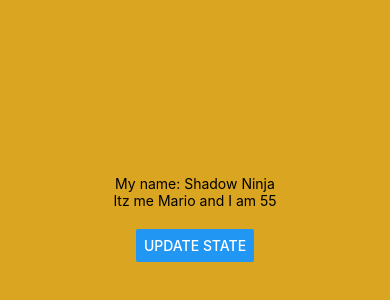
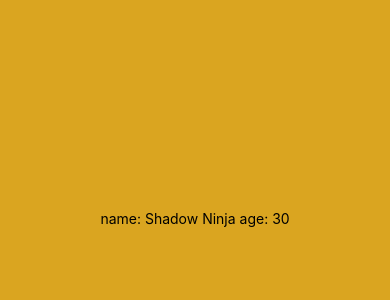
Before and after one commit to udaymondal/RN_NN-ToDoToDo, a React Native app: screen / in a window 390 px wide. Shown: the part 204-504 px from the top of the page. Built offline with nearby package versions, Linux system fonts and the light colour scheme.

Commit message:
text-input

```diff
--- a/App.js
+++ b/App.js
@@ -1,22 +1,15 @@
 import React, { useState } from 'react';
-import { Button, StyleSheet, Text, View } from 'react-native';
+import { StyleSheet, Text, View } from 'react-native';
 
 export default function App() {
   const [name, setName] = useState('Shadow Ninja');
-  const [person, setPerson] = useState({name: "Mario", age: 55})
-
-  const clickHandler = () =>{
-    setName('Test No yesterday');
-    setPerson({name: 'Luigi', age: 30});
-  }
+  const [age, setAge] = useState('30');
 
   return (
     <View style={styles.container}>
-      <Text>My name: {name}</Text>
-      <Text>Itz me {person.name} and I am {person.age}</Text>
-      <View style={styles.buttonContainer}>
-        <Button title='update state' onPress={clickHandler} />
-      </View>
+      <Text></Text>
+      <Text>name: {name} age: {age}</Text>
+
     </View>
   );
 }
@@ -29,7 +22,5 @@ const styles = StyleSheet.create({
     justifyContent: 'center',
     backgroundColor: 'goldenrod'
   },
-  buttonContainer:{
-    marginTop: 20
-  }
+
 });
```
